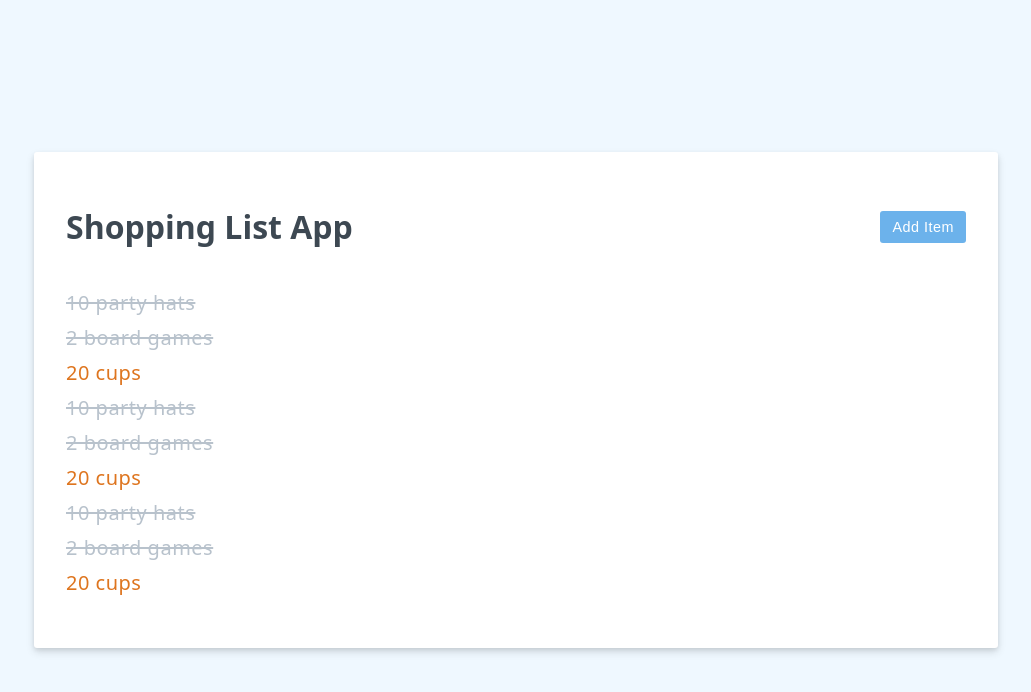
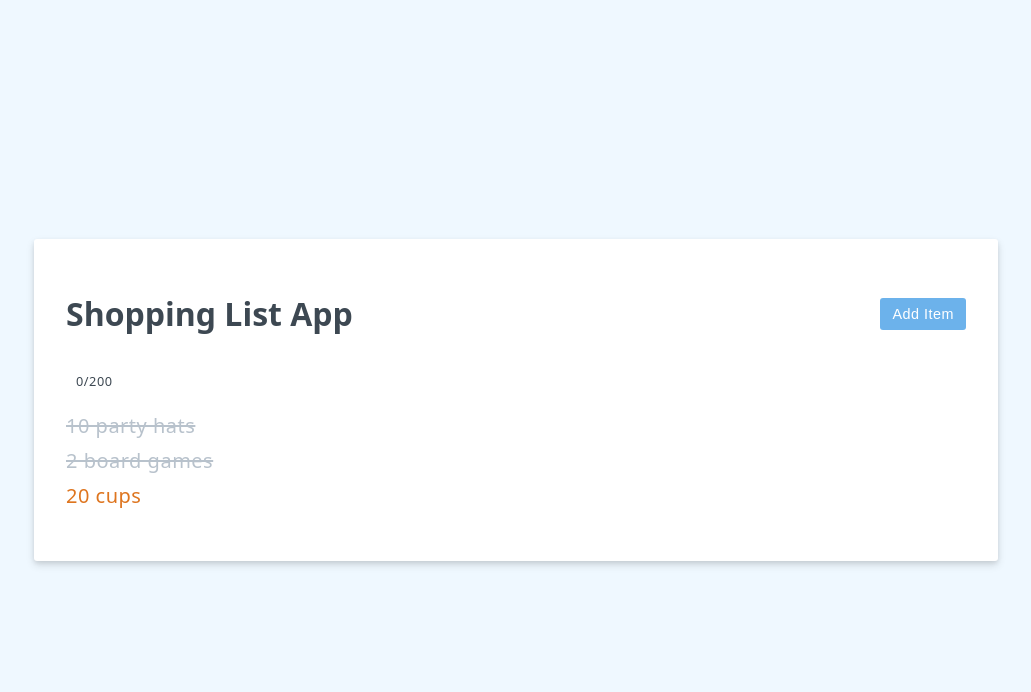
Before and after one commit to cesarcori/vue-project, a Vue app: page / in a window 1280 px wide. Shown: the top 692 px of the page, without its empty margins (124-1155 px from the left). Built offline with nearby package versions, Linux system fonts and the light colour scheme.

Commit message:
Ejemplo computed

```diff
--- a/src/App.vue
+++ b/src/App.vue
@@ -1,7 +1,10 @@
 <script setup>
-  import { ref } from 'vue'
+  import { ref, computed } from 'vue'
 
   const header = ref('Shopping List App')
+  const characterCount = computed(()=>{
+    return newItem.value.length
+  })
   const editing = ref(false)
   const items = ref([
     {
@@ -68,6 +71,9 @@
       Save Item
     </button>
   </form>
+  <p class="counter">
+    {{characterCount}}/200
+  </p>
   <ul>
     <li
       v-for="({id, label, purchased, highPriority}, index) in items"
@@ -80,30 +86,6 @@
     >
       {{label}}
     </li>
-
-    <li
-      v-for="({id, label, purchased, highPriority}, index) in items"
-      :key="id"
-      class="static-class"
-      :class="[
-        purchased ? 'strikeout text-gray' : 'underline',
-        highPriority ? 'priority' : ''
-      ]"
-    >
-      {{label}}
-    </li>
-
-    <li
-      v-for="({id, label, purchased, highPriority}, index) in items"
-      :key="id"
-      class="static-class"
-      :class="[
-        {strikeout: purchased},
-        {priority: highPriority}
-      ]"
-    >
-      {{label}}
-    </li>
   </ul>
   <p v-if="!items.length">
     Nothing to see here
```
